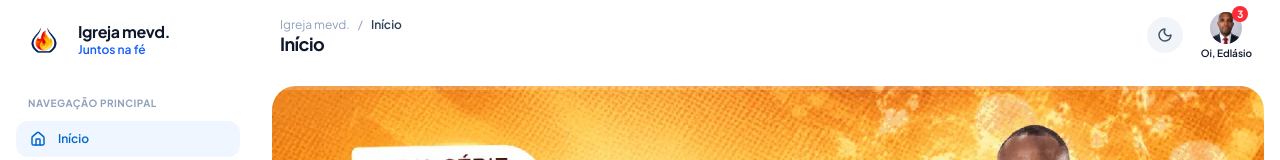
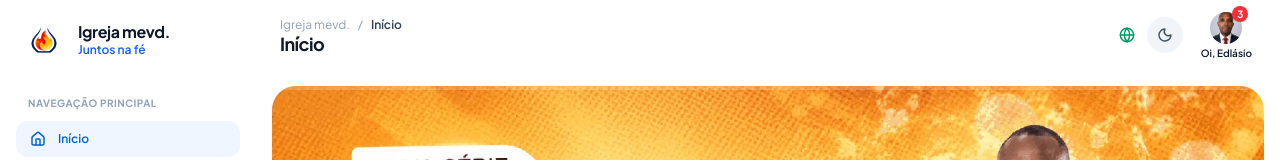
Before and after one commit to EGalhardo/IGREJA-MEVD, a React (Vite) app: page / in a window 1280 px wide. Shown: the top 160 px of the page. Built offline with nearby package versions, Linux system fonts and the light colour scheme.

Commit message:
Appbar: indicador de ligacao a internet a esquerda do tema (Globe verde online, Globe Off vermelho offline)

```diff
--- a/src/components/Appbar.tsx
+++ b/src/components/Appbar.tsx
@@ -1,11 +1,58 @@
 import { useEffect, useRef, useState } from 'react';
-import { ArrowLeft, Moon, Sun } from 'lucide-react';
+import { ArrowLeft, Globe, Moon, Sun } from 'lucide-react';
 import ChurchLogo from './ChurchLogo';
 import SafeImage from './SafeImage';
 import NotificationMenu from './NotificationMenu';
 import type { AppNotification } from '../data/notificationsData';
 import { Screen, UserProfile } from '../types';
 import { useTheme } from '../theme';
+
+/**
+ * "Globe Off" no traço do lucide: o lucide-react 0.546 não traz este ícone,
+ * por isso desenha-se o globo com a barra diagonal do padrão `*-off`.
+ */
+function GlobeOffIcon({ className = '' }: { className?: string }) {
+  return (
+    <svg
+      viewBox="0 0 24 24"
+      fill="none"
+      stroke="currentColor"
+      strokeWidth={2}
+      strokeLinecap="round"
+      strokeLinejoin="round"
+      className={className}
+      aria-hidden="true"
+    >
+      <circle cx="12" cy="12" r="10" />
+      <path d="M12 2a14.5 14.5 0 0 0 0 20 14.5 14.5 0 0 0 0-20" />
+      <path d="M2 12h20" />
+      <path d="m2 2 20 20" />
+    </svg>
+  );
+}
+
+/**
+ * Indicador da ligação à internet, à esquerda do alternador Escuro/Claro.
+ * Verde (Globe) quando há ligação; vermelho (Globe Off) quando está offline.
+ */
+function ConnectionStatus({ online }: { online: boolean }) {
+  const rotulo = online ? 'Ligado à internet' : 'Sem ligação à internet';
+  return (
+    <span
+      role="status"
+      aria-live="polite"
+      aria-label={rotulo}
+      title={rotulo}
+      className="mr-1 flex h-8 w-8 shrink-0 items-center justify-center"
+    >
+      {online ? (
+        <Globe className="h-4 w-4 text-emerald-600 stroke-[2.2]" aria-hidden="true" />
+      ) : (
+        <GlobeOffIcon className="h-4 w-4 text-red-500" />
+      )}
+    </span>
+  );
+}
 
 interface AppbarProps {
   currentScreen: Screen;
@@ -101,6 +148,22 @@ export default function Appbar({
   const firstName = user.name.trim().split(/\s+/)[0] || user.name;
   const { theme, toggleTheme } = useTheme();
 
+  // Estado da ligação: acompanha os eventos online/offline do browser.
+  const [isOnline, setIsOnline] = useState(() =>
+    typeof navigator === 'undefined' ? true : navigator.onLine
+  );
+
+  useEffect(() => {
+    const ficouOnline = () => setIsOnline(true);
+    const ficouOffline = () => setIsOnline(false);
+    window.addEventListener('online', ficouOnline);
+    window.addEventListener('offline', ficouOffline);
+    return () => {
+      window.removeEventListener('online', ficouOnline);
+      window.removeEventListener('offline', ficouOffline);
+    };
+  }, []);
+
   const getScreenTitle = () => {
     switch (currentScreen) {
       case 'home':
@@ -151,6 +214,8 @@ export default function Appbar({
 
         {/* Right: alternador Escuro/Claro + foto de perfil (abre as notificações) + saudação (abre o perfil) */}
         <div ref={notifWrapperRef} className="relative flex shrink-0 items-center">
+          <ConnectionStatus online={isOnline} />
+
           <button
             onClick={toggleTheme}
             aria-label={theme === 'dark' ? 'Ativar modo claro' : 'Ativar modo escuro'}
@@ -250,6 +315,8 @@ export default function Appbar({
 
       {/* Right section: alternador Escuro/Claro + foto de perfil (abre as notificações) + saudação (abre o perfil) */}
       <div ref={notifWrapperRef} className="relative flex shrink-0 items-center">
+        <ConnectionStatus online={isOnline} />
+
         <button
           onClick={toggleTheme}
           aria-label={theme === 'dark' ? 'Ativar modo claro' : 'Ativar modo escuro'}
```
